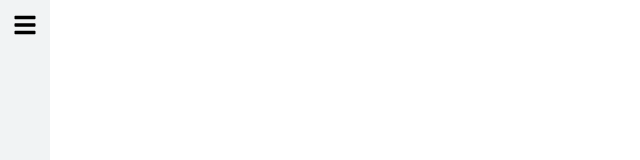
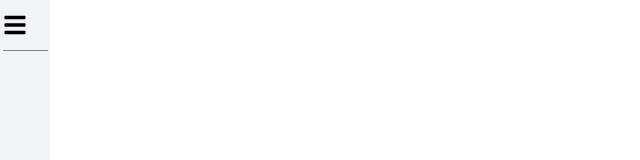
Before and after one commit to roboryakhel/VideoSync, a React (Create React App) app in the folder vid-sync-client/: page / in a window 1280 px wide. Shown: the top 160 px of the page, without its empty margins (0-640 px from the left). Built offline with nearby package versions, Linux system fonts and the light colour scheme.

Commit message:
updated client and server

```diff
--- a/vid-sync-client/src/App.css
+++ b/vid-sync-client/src/App.css
@@ -10,7 +10,6 @@ html, body {
   height: 100%;
   background-color:rgba(255,255,255,0);
   transition: all 0.8s ease;
-  /* border-right: 1px black solid; */
   z-index: 100;
 }
 .sidebar:hover  {
@@ -18,7 +17,7 @@ html, body {
 }
 
 .sidebar.open{
-  width:300px;
+  width:400px;
   background-color: #f1f3f4;
 
 }
@@ -67,9 +66,45 @@ html, body {
   opacity: 1;
 }
 
+/* CSS */
+.button-24 {
+  background: #FF4742;
+  border: 1px solid #FF4742;
+  border-radius: 6px;
+  box-shadow: rgba(0, 0, 0, 0.1) 1px 2px 4px;
+  box-sizing: border-box;
+  color: #FFFFFF;
+  cursor: pointer;
+  display: inline-block;
+  font-family: nunito,roboto,proxima-nova,"proxima nova",sans-serif;
+  font-size: 16px;
+  font-weight: 800;
+  line-height: 20px;
+  min-height: 40px;
+  outline: 0;
+  padding: 12px 23px;
+  text-align: center;
+  text-rendering: geometricprecision;
+  text-transform: none;
+  user-select: none;
+  -webkit-user-select: none;
+  touch-action: manipulation;
+  vertical-align: middle;
+}
+
+.button-24:hover,
+.button-24:active {
+  background-color: initial;
+  background-position: 0 0;
+  color: #FF4742;
+}
+
+.button-24:active {
+  opacity: .5;
+}
+
 .selectBtn {
   margin-top: 200px;
-
 }
 
 .sidebarInner{
@@ -77,14 +112,26 @@ html, body {
 }
 .sidebarInner.open {
   display:block;
+  transition: opacity 1s ease-in;
+  opacity: 1;
+
+
 }
 
-#joinBtn {
-  width: 20%;
-  margin: 0px;
+.openCloseBar {
+  border-bottom: 1px solid grey;
 }
 
-#trigger {
+.startBar {
+  margin-top:50px;
+  margin-bottom:50px;
+}
+
+.disconn {
+  margin-top: 50px;
+}
+
+.trigger {
   height: 50px;
   font-size: 24px;
   cursor: pointer;
--- a/vid-sync-client/src/App.js
+++ b/vid-sync-client/src/App.js
@@ -5,26 +5,20 @@ import { io } from "socket.io-client";
 import { ConnectionSideMenu } from './Components/ConnectionSideMenu';
 import './App.css';
 
-const URL = "ws://localhost:8080";
-
+const wsServerURL = "ws://localhost:8080";
+const baseClientURL = "http://localhost:3000/?r=";
+let copyURL = baseClientURL;
 let socket = "";
 let type = "pub";
-let pr = "";
+let uName = "";
+let room = "";
+let vidControll = "";
 let seekTime = 0;
-
 let seekCycle = 0;
 
 function App() {
     const [searchParams, setSearchParams] = useSearchParams()
-    // const [uName, setUname] = useState("");
-    let uName = "";
-    // const [room, setRoomID] = useState("No Room");
-    let room = "";
-    // const [socket, setSocket] = useState(false);
-    // const [type, setType] = useState("");
-    // const [seekTime, setSeekTime] = useState(0);
     const [videoURL, setVideoURL] = useState("");
-    let copyURL = "";
     const urlParam = searchParams.get("r")
 
     useEffect(
@@ -36,13 +30,13 @@ function App() {
                 console.log(room);
             }
         },
-        [ ]
+        []
     );
 
     // Friend sends pubRoomID via msg and this client get put in that room.
     function connectSubscriber(pubRoomID) {
         console.log("connecting subscriber");
-        socket = io(URL, {
+        socket = io(wsServerURL, {
             extraHeaders: {
             type: "sub",
             roomID: pubRoomID
@@ -50,19 +44,16 @@ function App() {
         });
         socket.on(pubRoomID, (args) => {
             if (args === "Room does not exist") {
-                console.log("Could not connect to server. Room does not exist.");
-                socket.on("disconnect", () => {
-                    console.log("Disconnected");
-                });
+                console.log("Could not connect to servers");
+                disconnect();
             }
             else {
-                console.log(args);
                 uName = args.username;
+                type = "sub";
                 console.log(uName," connected to room ", room, " as ", type);
-                type = "sub";
                 socket.on('VTL', (args) => {
                     seekTime = Math.floor(args.time);
-                    console.log(seekTime + " " + args.time);
+                    console.log(seekTime);
                 })
             }
         });
@@ -70,7 +61,7 @@ function App() {
 
     // Connect to server and get username, and roomID, then go to my own room
     const connectPublisher = () => {
-        socket = io(URL, {
+        socket = io(wsServerURL, {
             extraHeaders: {
                 type: type
             }
@@ -78,17 +69,26 @@ function App() {
         socket.on("Main", (args) => {
             uName = args.username;
             room = args.roomID;
-            copyURL = "http://localhost:3000/?r="+room;
+            copyURL += room;
             console.log(uName," connected to room ", room, " as ", type);
         });
 
     }
 
+    const disconnect = () => {
+        console.log(socket.connected + " Disconnecting");
+        if (socket.connected) {
+            socket.on("disconnect", () => {
+                console.log("Disconnected");
+            });
+        }
+    }
+
     function onProgress(event) {
         if (type === "sub" && seekCycle === 0) {
-            const currTime = event.playedSeconds;
-            if (Math.abs(Math.floor(currTime)-seekTime) > 1)
-                pr.seekTo(Math.floor(seekTime));
+            const currTime = Math.floor(event.playedSeconds);
+            if (Math.abs(currTime-seekTime) > 1)
+                vidControll.seekTo(seekTime);
             seekCycle = 5;
         }
         else if (type === "pub" && socket.connected) {
@@ -102,24 +102,13 @@ function App() {
         seekCycle--;
     }
 
-    function handleChangeURL(event)  {
-        setVideoURL(global.URL.createObjectURL(event.target.files[0]));
-        console.log(videoURL);
-    }
-
-    function ref(p) {
-        pr = p;
-    }
-
-    function copyURLf() {
-        navigator.clipboard.writeText(copyURL);
-
-    }
-
+    function handleChangeURL(event)  { setVideoURL(global.URL.createObjectURL(event.target.files[0])); }
+    function ref(p) { vidControll = p; }
+    function copyURLf() { navigator.clipboard.writeText(copyURL); }
 
     return (
     <>
-    <ConnectionSideMenu con={connectPublisher}  r={room} chURL={handleChangeURL} copyURL={copyURLf} />
+        <ConnectionSideMenu con={connectPublisher}  disc={disconnect} r={room} chURL={handleChangeURL} copyURL={copyURLf} />
 
         <div className={"vidWrapper"}>
             <div className={"vidContainer"}>
--- a/vid-sync-client/src/Components/ConnectionSideMenu/elements.js
+++ b/vid-sync-client/src/Components/ConnectionSideMenu/elements.js
@@ -13,41 +13,36 @@ export const Container = styled.div`
 `;
 
 export const ContainerInner = styled.div`
-    // width:90%;
-    // height:100%;
-    // margin:auto;
-    padding-left:50px;
-    padding-right:50px;
-    margin-top:200px;
-    width:200px;
-`;
-
-
-export const RoomIDInp = styled.input`
-    width:80%;
-    height: 30px;
-    font-size: 0.8em;
+    margin-top:50px;
+    margin:auto;
+    width:300px;
 `;
 
 export const Btn = styled.button`
-    width:100%;
+    // width:100%;
     display:block;
-    margin-top: 50px;
-    margin-bottom: 50px;
-
 `;
 
-
-export const Text = styled.p``;
-
-export const Join = styled.div`
-    display: flex;
-    flex-direction: row;
+export const Horizontal = styled.div`
+    display:flex;
+    flex-direction:row;
+    justify-content:space-between;
+    align-items:center;
 `;
 
+export const Icon = styled.div`
+    font-size: 24px;
+    cursor: pointer;
+`;
 
+export const ChatContainer = styled.div`
+    width:95%;
+    height:68%;
+    margin:auto;
+    background-color: #c5c7c9;
+`;
 
-export const PickMovie = styled.div``;
-
-
-export const VideoContainer = styled.div``;
+export const SelVidIcon = styled.div`
+    font-size: 35px;
+    cursor: pointer;
+`;
--- a/vid-sync-client/src/Components/ConnectionSideMenu/index.js
+++ b/vid-sync-client/src/Components/ConnectionSideMenu/index.js
@@ -1,8 +1,6 @@
 import React, {useState, useRef} from 'react';
-import {Container, Wrapper, RoomIDInp, Btn,Join, Text, ContainerInner } from './elements';
-
-import { FaBars } from "react-icons/fa";
-
+import {Container, Wrapper, Btn, ContainerInner, Horizontal,Icon, ChatContainer, SelVidIcon } from './elements';
+import { FaBars, FaUsers, FaLink, FaUserAlt, FaFileVideo } from "react-icons/fa";
 
 export const ConnectionSideMenu = (props) => {
     const [sidebarOpen, setSideBarOpen] = useState(false);
@@ -22,14 +20,22 @@ export const ConnectionSideMenu = (props) => {
         <>
             <Wrapper className={sidebarClass}>
                 <Container>
-                    <div id="trigger" className={"closebtn"} onClick={handleViewSidebar} >
-                        <FaBars></FaBars>
-                    </div>
+                    <Horizontal className={"openCloseBar"}>
+                        <Icon className={"trigger"} onClick={handleViewSidebar}><FaBars></FaBars></Icon>
+                        <Icon className={sidebarInnerClass}><FaLink onClick={props.copyURL}></FaLink></Icon>
+                        <Icon className={sidebarInnerClass}><FaUsers></FaUsers></Icon>
+                        <Icon className={sidebarInnerClass}><FaUserAlt></FaUserAlt></Icon>
+                    </Horizontal>
                     <ContainerInner className={sidebarInnerClass} >
-                        <Btn className={"button-23"} onClick={()=>{props.con("pub")}}>Start a Party</Btn>
-                        <Btn className={"button-23"} onClick={props.copyURL} >Copy URL</Btn>
-                        <Btn className={"button-23 selectBtn"} onClick={()=>{selectMovie()}} >Select Movie</Btn>
-                        <input type='file' id='file' ref={inputFile} style={{display: 'none'}} onChange={props.chURL}/>
+                        <Horizontal className={"startBar"}>
+                            <Btn className={"button-23 startPty"} onClick={()=>{props.con()}}>Start a Party</Btn>
+                            <SelVidIcon><FaFileVideo onClick={()=>{selectMovie()}}></FaFileVideo></SelVidIcon>
+                            <input type='file' id='file' ref={inputFile} style={{display: 'none'}} onChange={props.chURL}/>
+                        </Horizontal>
+                    </ContainerInner>
+                    <ChatContainer className={sidebarInnerClass}></ChatContainer>
+                    <ContainerInner className={sidebarInnerClass} >
+                        <Btn className={"button-24 disconn"} onClick={()=>{props.disc()}}>Disconnect</Btn>
                     </ContainerInner>
                 </Container>
             </Wrapper>
```
Also changed, not shown: 2 other files (tests, documents, lock files or other folders). Lines whose indentation alone changed are shown as unchanged.
